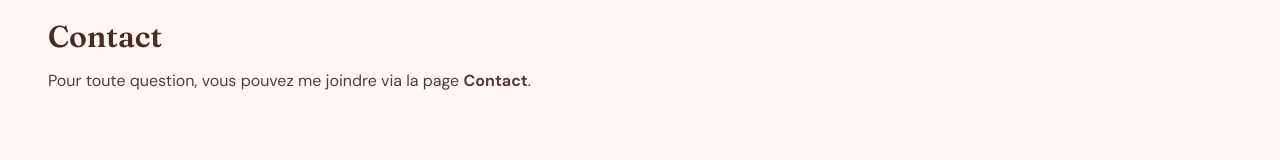
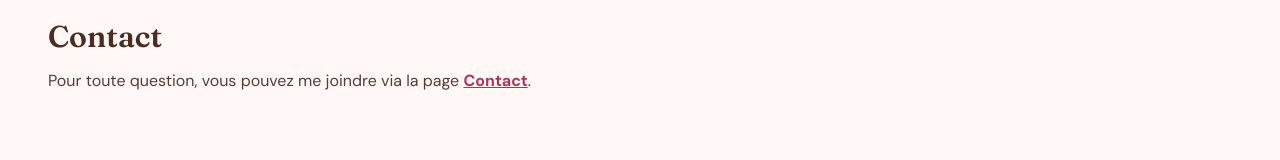
Before and after one commit to clnchl/sweetly.blog, a Next.js app: page /politique-de-confidentialite in a window 1280 px wide. Shown: the part 946-1106 px from the top of the page. Built offline with nearby package versions, Linux system fonts and the light colour scheme.

Commit message:
Ajoute de l'espace au-dessus du pied de page
Co-Authored-By: Claude Opus 5.5 <noreply@anthropic.com>

```diff
--- a/src/app/politique-de-confidentialite/page.tsx
+++ b/src/app/politique-de-confidentialite/page.tsx
@@ -26,7 +26,7 @@ const sections = [
 export default function PrivacyPage() {
   return <>
     <SiteHeader />
-    <main className="site-shell !py-16 md:!py-24">
+    <main className="site-shell !pt-16 md:!pt-24">
       <div className="max-w-3xl">
         <h1 className="display text-[clamp(2.5rem,12.5vw,3rem)] font-semibold md:text-6xl">Politique de confidentialité</h1>
         {sections.map((section) => <section key={section.title} className="mt-10">
@@ -35,7 +35,7 @@ export default function PrivacyPage() {
         </section>)}
         <section className="mt-10">
           <h2 className="display text-3xl font-semibold">Contact</h2>
-          <p className="mt-3 leading-7 text-[var(--ink-soft)]">Pour toute question, vous pouvez me joindre via la page <Link href="/contact" className="font-bold text-[var(--rose-dark)] underline">Contact</Link>.</p>
+          <p className="mt-3 leading-7 text-[var(--ink-soft)]">Pour toute question, vous pouvez me joindre via la page <Link href="/contact" className="font-bold !text-[var(--rose-dark)] !underline">Contact</Link>.</p>
         </section>
       </div>
     </main>
--- a/src/components/site-footer.tsx
+++ b/src/components/site-footer.tsx
@@ -8,7 +8,7 @@ const socials = [
 ];
 
 export function SiteFooter() {
-  return <footer className="bg-[var(--header)] px-6 py-8 text-center text-white">
+  return <footer className="mt-16 bg-[var(--header)] px-6 md:mt-24 py-8 text-center text-white">
     <p className="text-lg font-bold">©2025 Sweetly</p>
     <ul className="mt-5 flex justify-center gap-6 md:gap-8">
       {socials.map((social) => {
```
